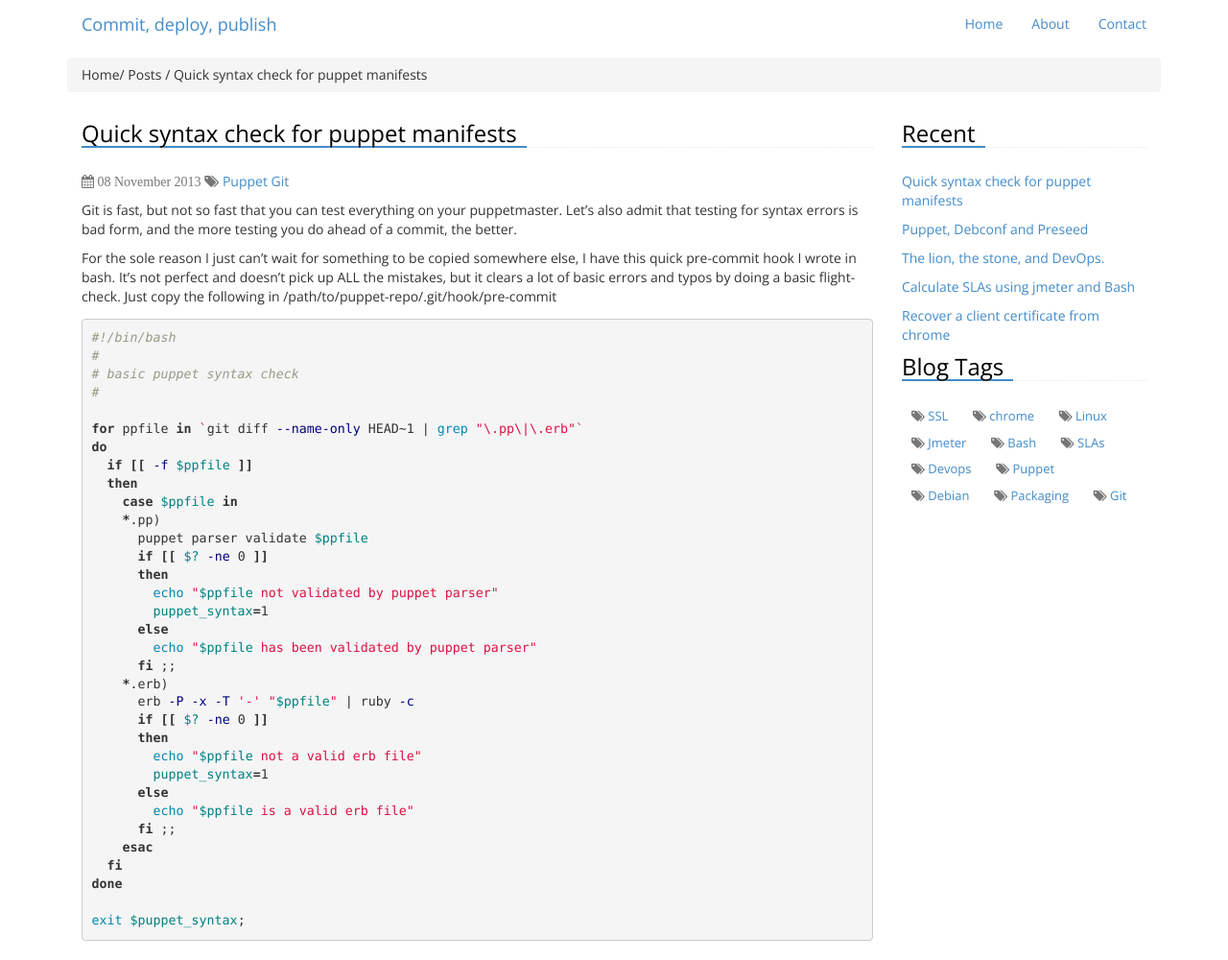
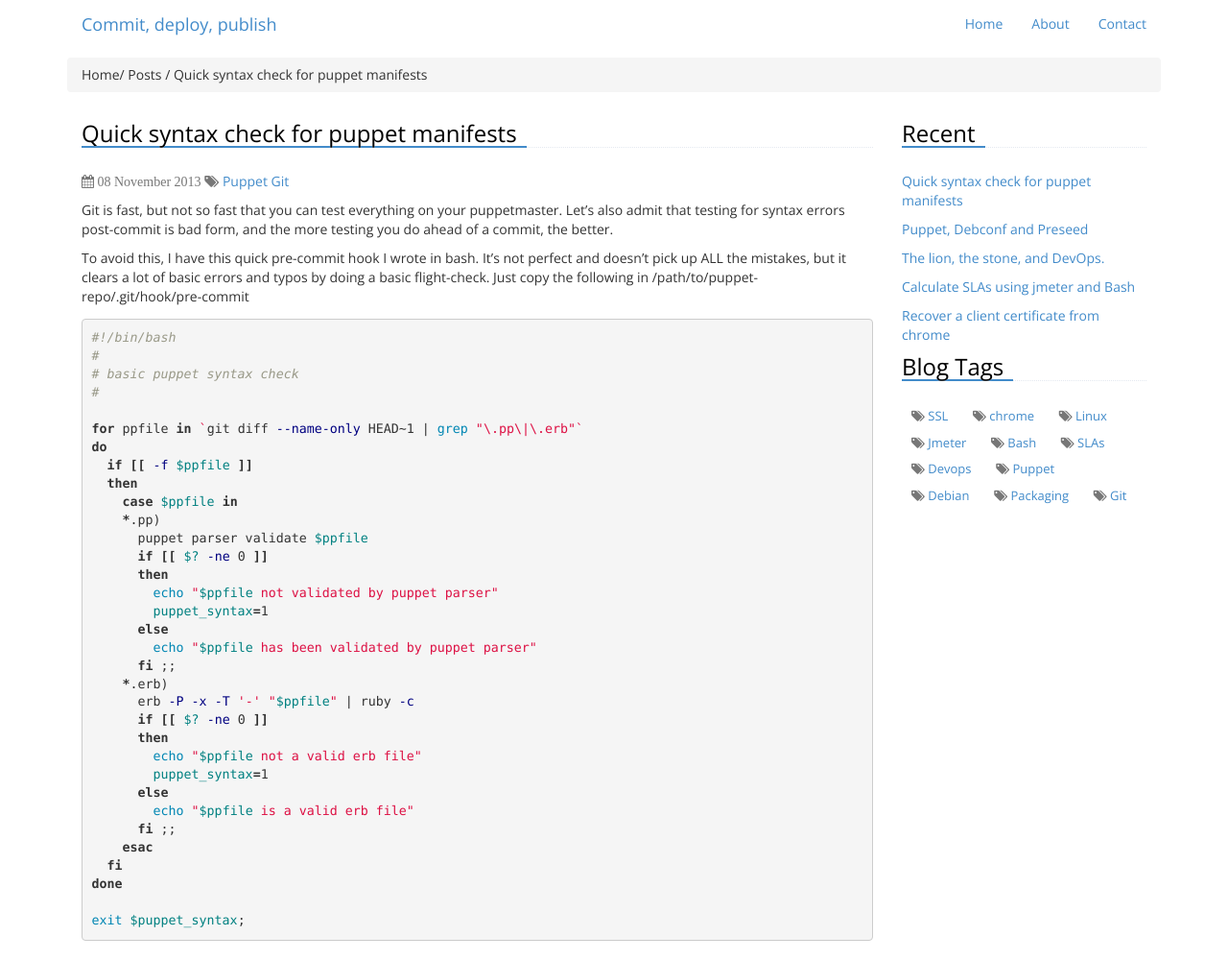
Before and after one commit to frconil/jekyll, a Jekyll site: the page built from _posts/2013-11-08-quick-syntax-check-for-puppet-manifests.md, in a window 1280 px wide. Shown: the whole page at 96% size. Built offline with Jekyll 4.4.1, drawn with Linux system fonts in a browser that asks for light colours; nearby versions of some CDN libraries; library files that are not in the unit come from our copies; Markdown is read by kramdown in place of the engine named in the settings.

Commit message:
slight change

```diff
--- a/_posts/2013-11-08-quick-syntax-check-for-puppet-manifests.md
+++ b/_posts/2013-11-08-quick-syntax-check-for-puppet-manifests.md
@@ -2,11 +2,12 @@
 title: Quick syntax check for puppet manifests
 tags: Puppet Git
 layout: post
-summary: Git is fast, but not so fast that you can test everything on your puppetmaster. Let's also admit that testing for syntax errors is bad form, and the more testing you do ahead of a commit, the better.
+summary: Git is fast, but not so fast that you can test everything on your puppetmaster. Let's also admit that testing for syntax errors post-commit is bad form, and the more testing you do ahead of a commit, the better.
 ---
-Git is fast, but not so fast that you can test everything on your puppetmaster. Let's also admit that testing for syntax errors is bad form, and the more testing you do ahead of a commit, the better.
 
-For the sole reason I just can't wait for something to be copied somewhere else, I have this quick pre-commit hook I wrote in bash.
+Git is fast, but not so fast that you can test everything on your puppetmaster. Let's also admit that testing for syntax errors post-commit is bad form, and the more testing you do ahead of a commit, the better.
+
+To avoid this, I have this quick pre-commit hook I wrote in bash.
 It's not perfect and doesn't pick up ALL the mistakes, but it clears a lot of basic errors and typos by doing a basic flight-check.
 Just copy the following in /path/to/puppet-repo/.git/hook/pre-commit
 
```
